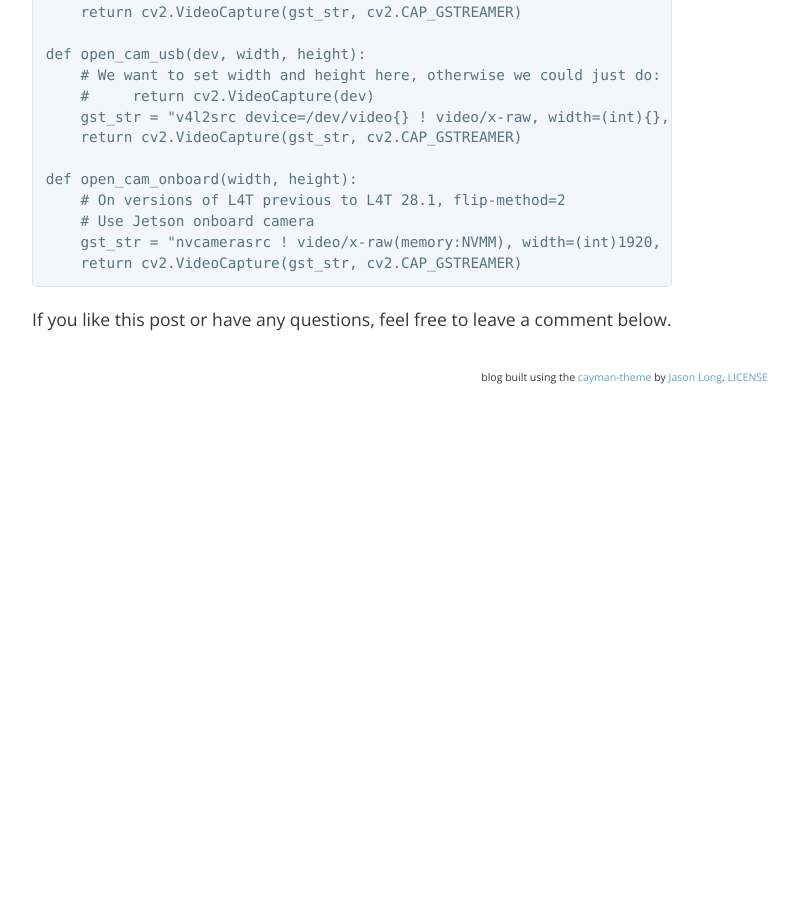
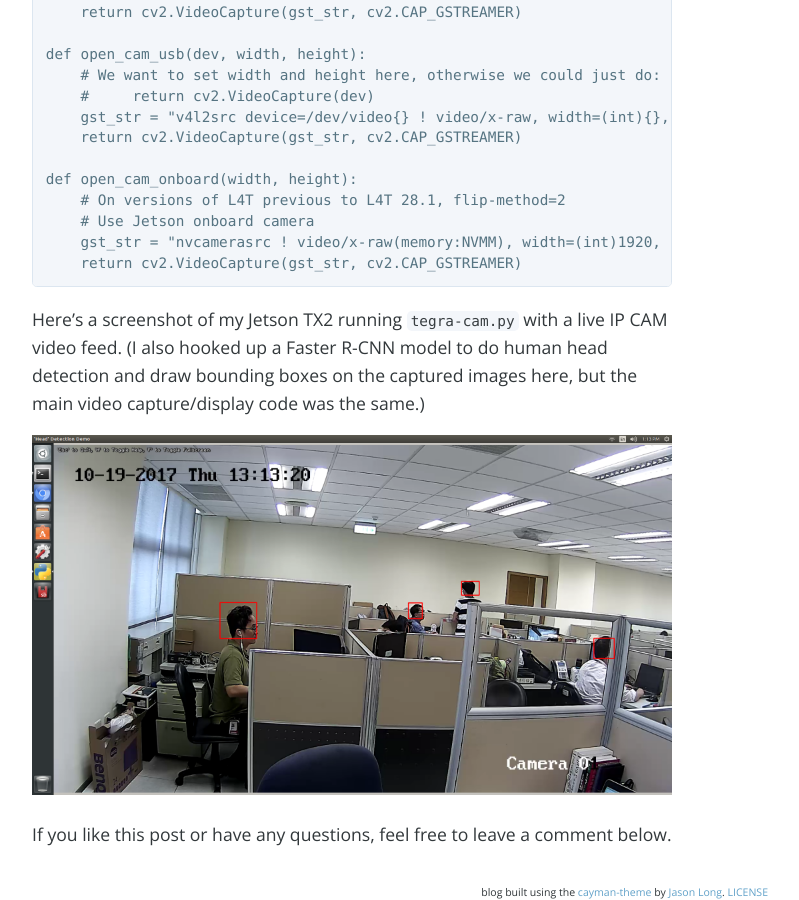
Before and after one commit to jkjung-avt/jkjung-avt.github.io, a Jekyll site: the page built from _posts/2017-10-19-tx2-camera-with-python.md, in a window 1280 px wide and 900 px high, scrolled down 1800 px. Shown: the whole window, without its empty margins (288-1087 px from the left). Built offline with Jekyll 4.4.1, drawn with Linux system fonts in a browser that asks for light colours; nearby versions of some CDN libraries; comment, search, counter and statistics services are not loaded; before the commit the page ends 2205 px from its top, so only the background shows below that.

Commit message:
Add a screenshot of tegra-cam.py

````diff
--- a/_posts/2017-10-19-tx2-camera-with-python.md
+++ b/_posts/2017-10-19-tx2-camera-with-python.md
@@ -64,4 +64,8 @@ def open_cam_onboard(width, height):
     return cv2.VideoCapture(gst_str, cv2.CAP_GSTREAMER)
 ```
 
+Here's a screenshot of my Jetson TX2 running `tegra-cam.py` with a live IP CAM video feed. (I also hooked up a Faster R-CNN model to do human head detection and draw bounding boxes on the captured images here, but the main video capture/display code was the same.)
+
+![Screenshot of tegra-cam.py on Jetson TX2](/assets/2017-10-19-tx2-camera-with-python/tegra-cam.png)
+
 If you like this post or have any questions, feel free to leave a comment below.
````
Also changed, not shown: assets/2017-10-19-tx2-camera-with-python/tegra-cam.png (added).
